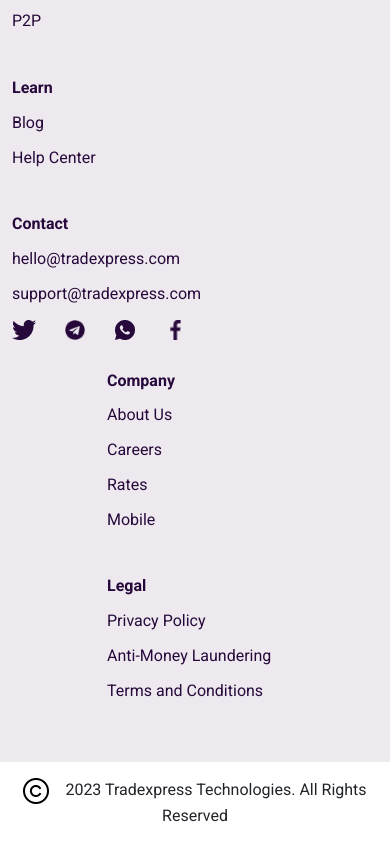
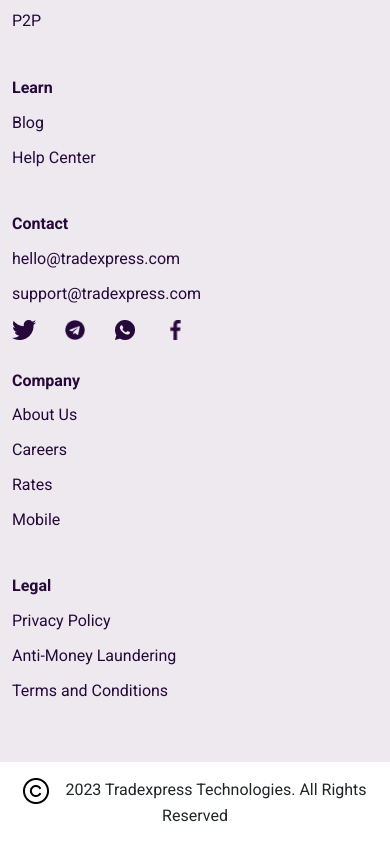
Before and after one commit to BimboAdesoye/cryptocurrency, a React (Vite) app: page / in a window 390 px wide. Shown: the part 6377-7221 px from the top of the page. Built offline with nearby package versions, Linux system fonts and the light colour scheme; no server answers.

Commit message:
change to footer

```diff
--- a/src/styles/Footer.css
+++ b/src/styles/Footer.css
@@ -68,4 +68,9 @@
   .footer-logos {
     width: 48%;
   }
+
+  .foot .container .five,
+  .foot .container .six {
+    padding-left: 0px;
+  }
 }
```
